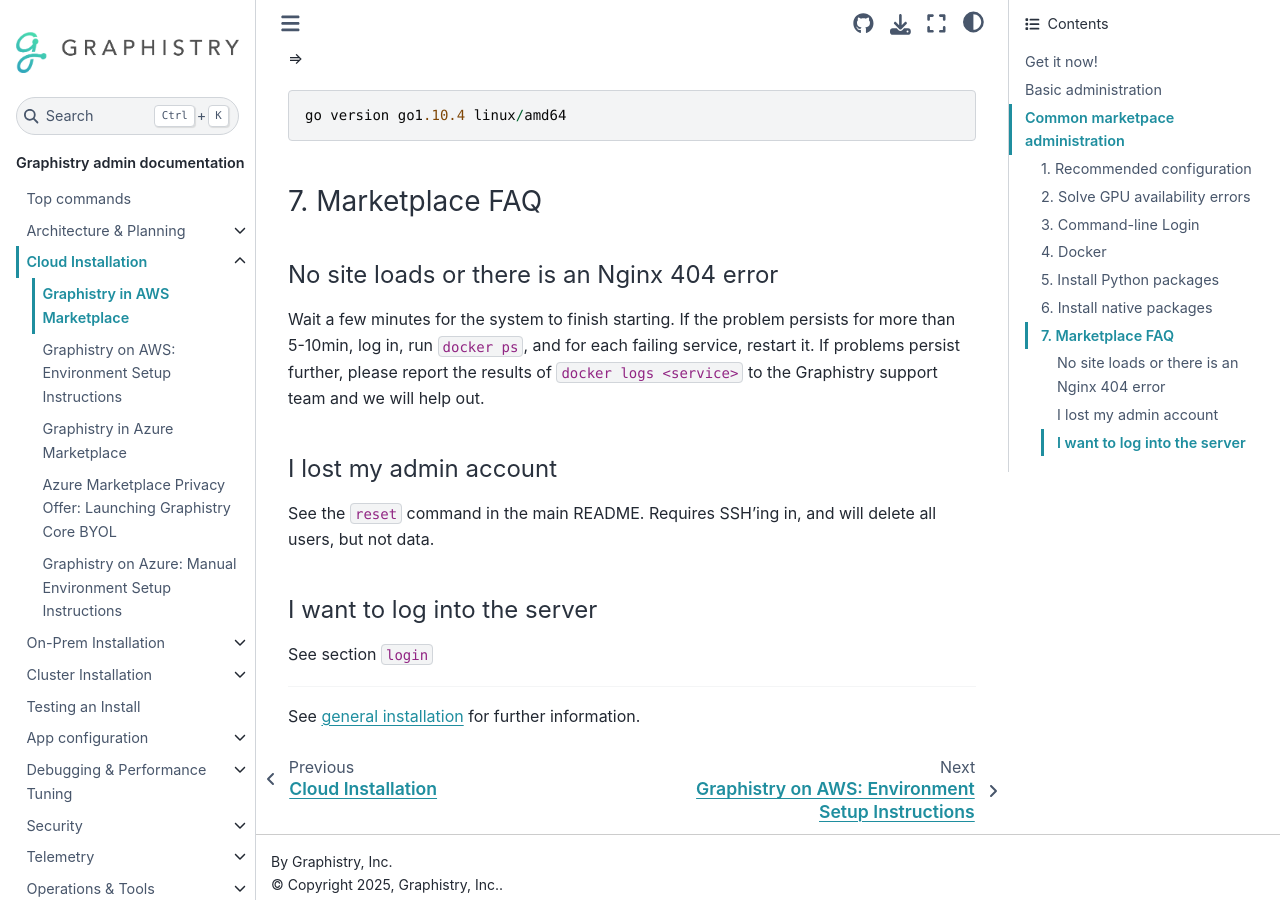
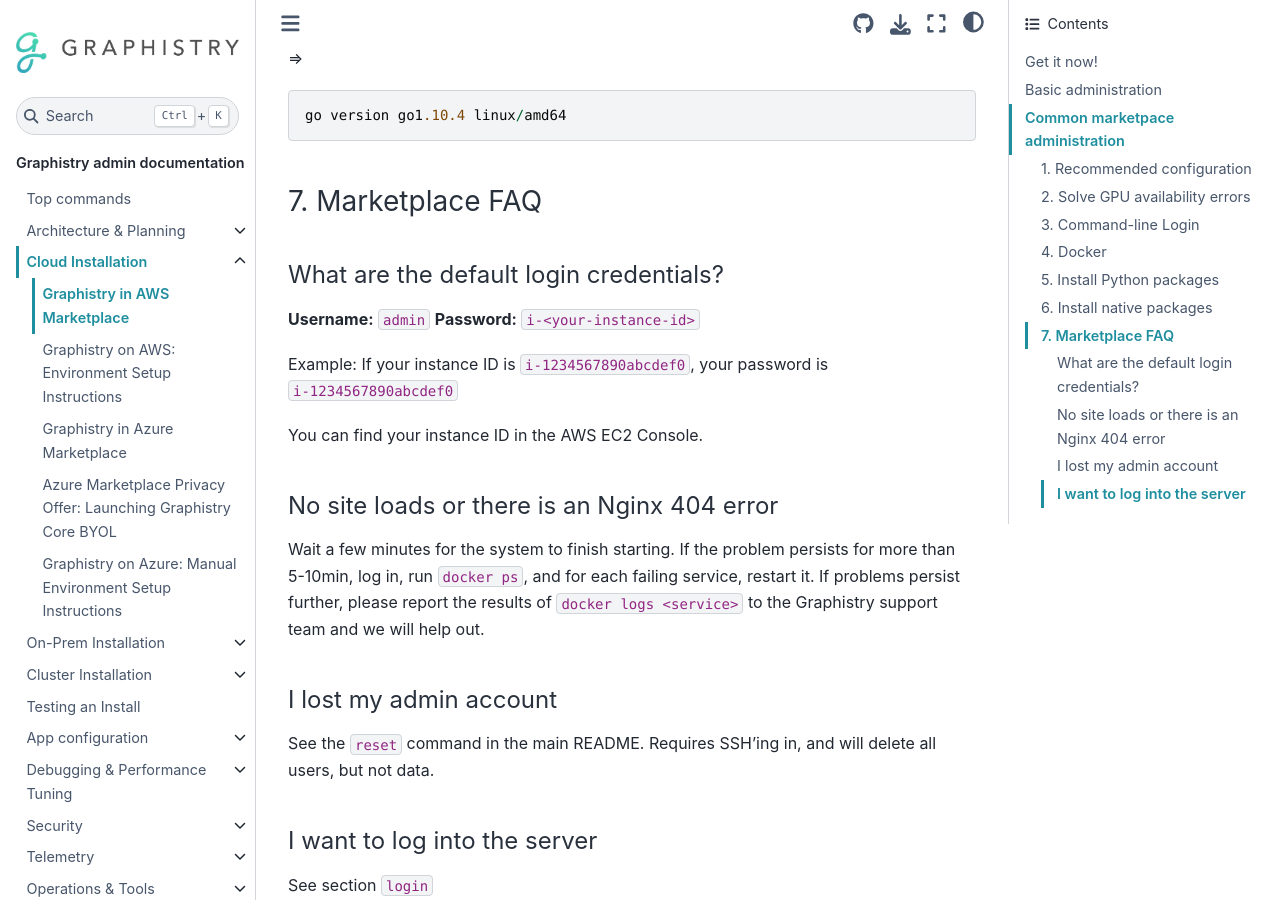
Before and after one commit to graphistry/graphistry-cli, a Sphinx documentation site: the page built from docs/install/cloud/aws_marketplace.md, in a window 1280 px wide and 900 px high, scrolled down 3915 px. Built offline with Sphinx 7.4.7 and the Sphinx Book theme 1.1.4, drawn with Linux system fonts in a browser that asks for light colours; the version number could not be read and is left out.

Commit message:
Add in clearer guide for AWS

```diff
--- a/docs/install/cloud/aws_marketplace.md
+++ b/docs/install/cloud/aws_marketplace.md
@@ -135,6 +135,15 @@
 
 ### 7. Marketplace FAQ
 
+#### What are the default login credentials?
+
+**Username:** `admin`
+**Password:** `i-<your-instance-id>`
+
+Example: If your instance ID is `i-1234567890abcdef0`, your password is `i-1234567890abcdef0`
+
+You can find your instance ID in the AWS EC2 Console.
+
 #### No site loads or there is an Nginx 404 error
 
 Wait a few minutes for the system to finish starting. If the problem persists for more than 5-10min, log in, run `docker ps`, and for each failing service, restart it. If problems persist further, please report the results of `docker logs <service>` to the Graphistry support team and we will help out.
```
Also changed, not shown: docs/install/cloud/aws.md (+6 -0 lines).
